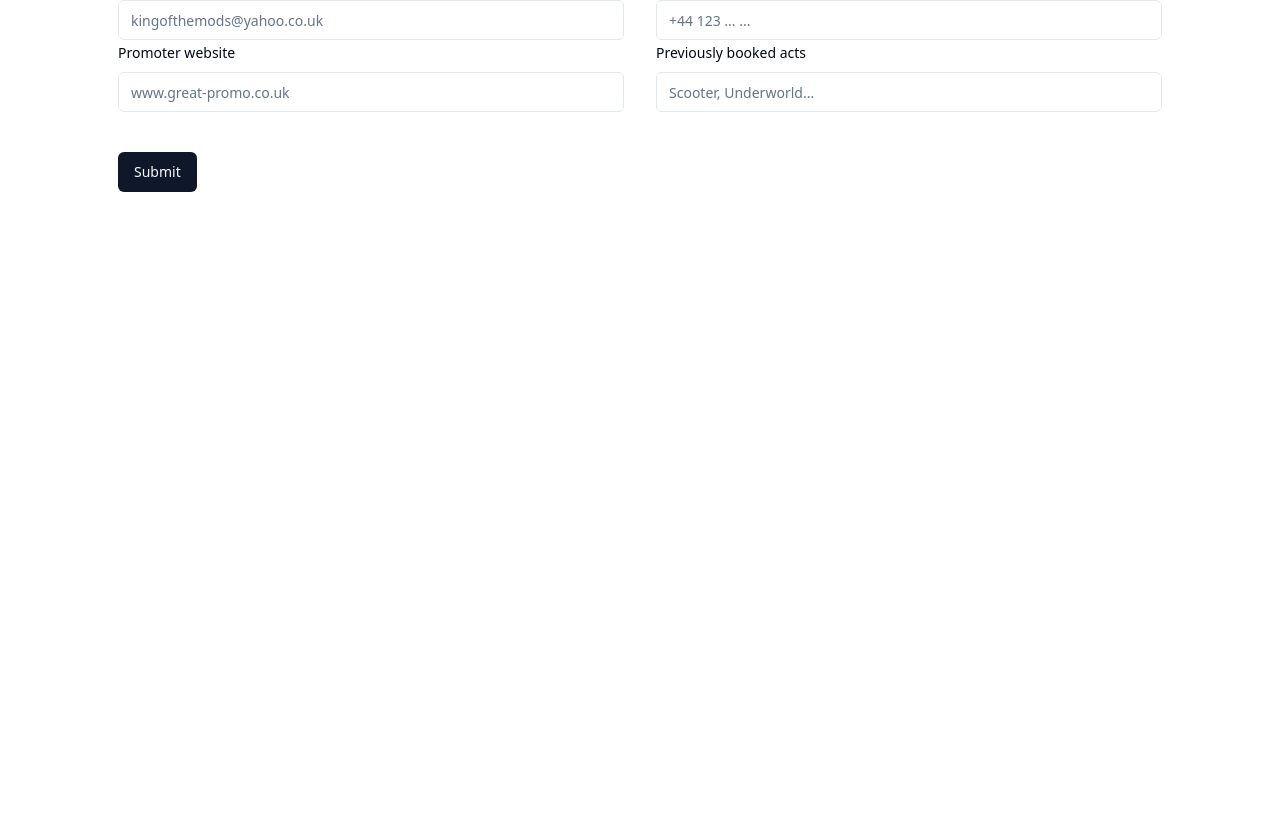
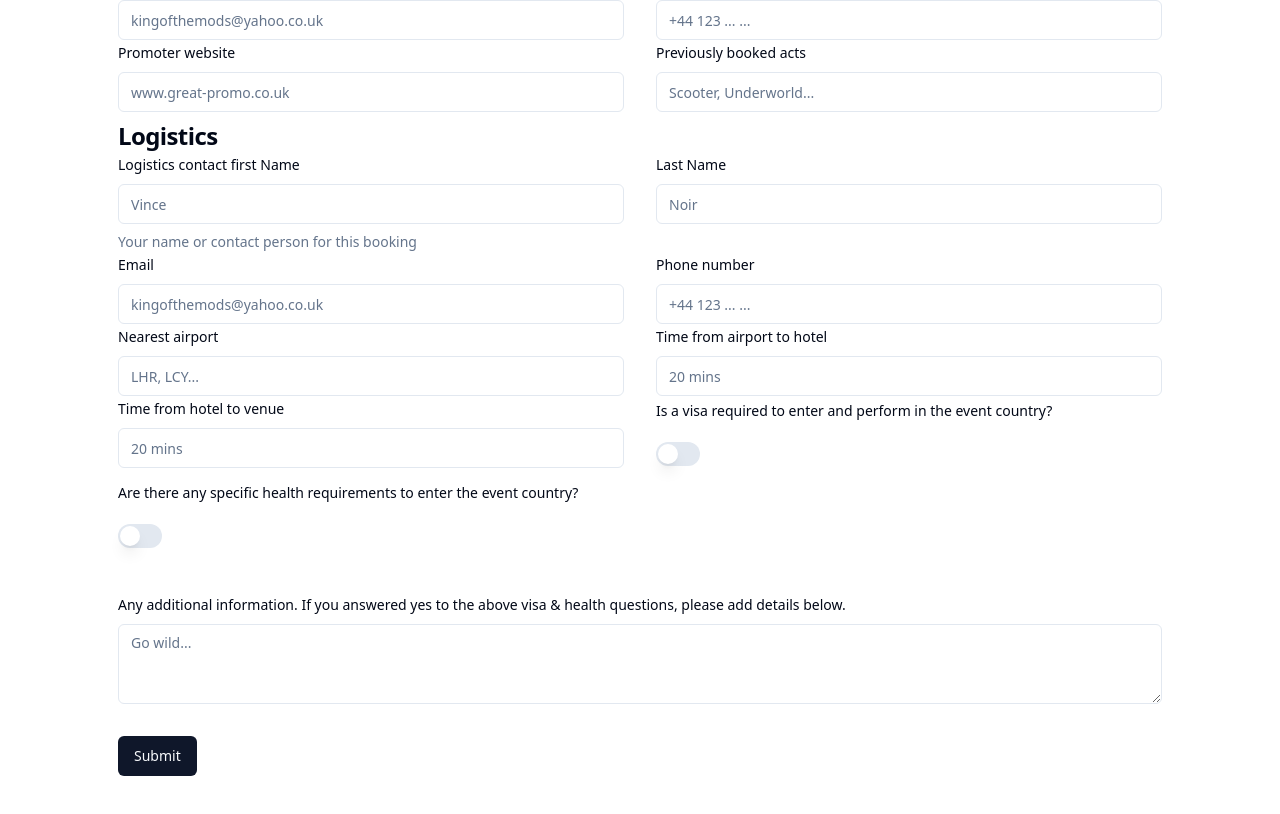
Before and after one commit to Jangelsdork/artist-booking-form, a Next.js app: page / in a window 1280 px wide. Shown: the part 2220-3034 px from the top of the page. Before the commit the page ends 2492 px from the top, so only its background shows below. Built offline with nearby package versions, Linux system fonts and the light colour scheme.

Commit message:
added all inputs, first debul of zod schema

```diff
--- a/src/components/BookingForm.tsx
+++ b/src/components/BookingForm.tsx
@@ -41,6 +41,7 @@ import {
 
 import { Switch } from "@/components/ui/switch"
 
+import { Textarea } from "@/components/ui/textarea"
 
 const dayjs = require('dayjs')
 
@@ -55,7 +56,7 @@ const formSchema = z.object({
   artist_name: z.string().min(2).max(50),
   type_performance: z.string().min(2).max(8),
   event_date: z.coerce.date().min(new Date(today), { message: "Date must be in the future" }),
-  alternative_dates: z.string().min(2).max(50).optional(),
+  alternative_dates: z.string().max(50).optional(),
   event_name: z.string().min(2).max(50),
   financial_offer: z.number(),
   currency: z.string().min(3).max(3),
@@ -64,7 +65,7 @@ const formSchema = z.object({
   role: z.string().min(2).max(50),
   venue_name: z.string().min(2).max(50),
   venue_street: z.string().min(2).max(50),
-  venue_number: z.string().min(2).max(10),
+  venue_number: z.string().min(1).max(10),
   venue_city: z.string().min(2).max(50),
   venue_country: z.string().min(2).max(50),
   venue_capacity: z.number().lt(100000).positive(),
@@ -72,8 +73,8 @@ const formSchema = z.object({
   venue_website: z.string().url({ message: "Invalid url" }),
   sound_system: z.string().min(2).max(100),
   stage_or_booth: z.string().min(2).max(10),
-  ticket_price_adv: z.string().min(2).max(15),
-  ticket_price_dos: z.string().min(2).max(15),
+  ticket_price_adv: z.number().lt(100000).positive(),
+  ticket_price_dos: z.number().lt(100000).positive(),
   billing: z.string().min(2).max(100),
   announcement: z.coerce.date().min(new Date(today), { message: "Date must be in the future" }),
   other_artists: z.string().min(2).max(500),
@@ -86,11 +87,11 @@ const formSchema = z.object({
   doors_close: z.string().min(2).max(50),
   company_name: z.string().min(2).max(50),
   company_street: z.string().min(2).max(50),
-  company_number: z.string().min(2).max(10),
+  company_number: z.string().min(1).max(10),
   company_city: z.string().min(2).max(50),
   company_country: z.string().min(2).max(50),
   vat: z.boolean(),
-  company_vat: z.string().min(2).max(20).optional(),
+  company_vat: z.string().max(20).optional(),
   signatory_first: z.string().min(2).max(50),
   signatory_last: z.string().min(2).max(50),
   signatory_email: z.string().email({ message: "Please enter a valid email address." }),
@@ -104,9 +105,9 @@ const formSchema = z.object({
   airport: z.string().min(2).max(50),
   time_to_hotel: z.string().min(2).max(50),
   time_to_venue: z.string().min(2).max(50),
-  visa: z.string().min(2).max(50),
-  health: z.string().min(2).max(50),
-  additional: z.string().max(500),
+  visa: z.boolean(),
+  health: z.boolean(),
+  additional: z.string().max(1000).optional(),
 })
 
 
@@ -114,6 +115,7 @@ const formSchema = z.object({
 export function BookingForm() {
 
   const [date, setDate] = useState<Date>()
+  const [dateAnnounce, setDateAnnounce] = useState<Date>()
 
   function WhtInput(form: any){
     return (
@@ -184,8 +186,8 @@ const form = useForm<z.infer<typeof formSchema>>({
       venue_website: "",
       sound_system: "",
       stage_or_booth: "",
-      ticket_price_adv: "",
-      ticket_price_dos: "",
+      ticket_price_adv: 0,
+      ticket_price_dos: 0,
       billing: "",
       announcement: today,
       other_artists: "",
@@ -216,14 +218,13 @@ const form = useForm<z.infer<typeof formSchema>>({
       airport: "",
       time_to_hotel: "",
       time_to_venue: "",
-      visa: "",
-      health: "",
+      visa: false,
+      health: false,
       additional: "",
     },
   })
 
-  console.log(form.control._formValues.first_name)
-  console.log(form.control._formValues.wht)
+
 
   function onSubmit(values: z.infer<typeof formSchema>) {
     console.log(values)
@@ -599,7 +600,11 @@ const form = useForm<z.infer<typeof formSchema>>({
                 <FormItem>
                   <FormLabel>Capacity</FormLabel>
                   <FormControl>
-                    <Input placeholder="300" {...field} />
+                  <Input
+                    type="number"
+                    placeholder="300"
+                    {...field}
+                    onChange={event => field.onChange(+event.target.value)} />
                   </FormControl>
                   <FormMessage />
                 </FormItem>
@@ -612,7 +617,11 @@ const form = useForm<z.infer<typeof formSchema>>({
                 <FormItem>
                   <FormLabel>VIP tables</FormLabel>
                   <FormControl>
-                    <Input placeholder="10" {...field} />
+                  <Input
+                    type="number"
+                    placeholder="10"
+                    {...field}
+                    onChange={event => field.onChange(+event.target.value)} />
                   </FormControl>
                   <FormMessage />
                 </FormItem>
@@ -626,7 +635,7 @@ const form = useForm<z.infer<typeof formSchema>>({
                   <FormItem>
                     <FormLabel>Venue website</FormLabel>
                     <FormControl>
-                      <Input placeholder="www.velvet-onion.co.uk" {...field} />
+                      <Input placeholder="http://www.velvet-onion.co.uk" {...field} />
                     </FormControl>
                     <FormMessage />
                   </FormItem>
@@ -749,8 +758,8 @@ const form = useForm<z.infer<typeof formSchema>>({
                         <PopoverContent className="w-auto p-0">
                           <Calendar
                             mode="single"
-                            selected={date}
-                            onSelect={setDate}
+                            selected={dateAnnounce}
+                            onSelect={setDateAnnounce}
                             initialFocus
                           />
                         </PopoverContent>
@@ -965,6 +974,7 @@ const form = useForm<z.infer<typeof formSchema>>({
                 )}
               />
               <div>{form.control._formValues.vat ? <VatInput /> : ""}</div>
+
               <FormField
                 control={form.control}
                 name="signatory_first"
@@ -1051,8 +1061,165 @@ const form = useForm<z.infer<typeof formSchema>>({
               />
 
 
+          <h2 className="scroll-m-20 text-2xl font-semibold tracking-tight">Logistics</h2><div></div>
+          <FormField
+                control={form.control}
+                name="logistics_first"
+                render={({ field }) => (
+                  <FormItem>
+                    <FormLabel>Logistics contact first Name</FormLabel>
+                    <FormControl>
+                      <Input placeholder="Vince" {...field} />
+                    </FormControl>
+                    <FormDescription>
+                      Your name or contact person for this booking
+                    </FormDescription>
+                    <FormMessage />
+                  </FormItem>
+                )}
+              />
+              <FormField
+                control={form.control}
+                name="logistics_last"
+                render={({ field }) => (
+                  <FormItem>
+                    <FormLabel>Last Name</FormLabel>
+                    <FormControl>
+                      <Input placeholder="Noir" {...field} />
+                    </FormControl>
+                    <FormDescription></FormDescription>
+                    <FormMessage />
+                  </FormItem>
+                )}
+              />
+              <FormField
+                control={form.control}
+                name="logistics_email"
+                render={({ field }) => (
+                  <FormItem>
+                    <FormLabel>Email</FormLabel>
+                    <FormControl>
+                      <Input
+                        placeholder="kingofthemods@yahoo.co.uk"
+                        {...field}
+                      />
+                    </FormControl>
+                    <FormMessage />
+                  </FormItem>
+                )}
+              />
+              <FormField
+                control={form.control}
+                name="logistics_phone"
+                render={({ field }) => (
+                  <FormItem>
+                    <FormLabel>Phone number</FormLabel>
+                    <FormControl>
+                      <Input placeholder="+44 123 ... ... " {...field} />
+                    </FormControl>
+
+                    <FormMessage />
+                  </FormItem>
+                )}
+              />
+              <FormField
+                control={form.control}
+                name="airport"
+                render={({ field }) => (
+                  <FormItem>
+                    <FormLabel>Nearest airport</FormLabel>
+                    <FormControl>
+                      <Input placeholder="LHR, LCY..." {...field} />
+                    </FormControl>
+
+                    <FormMessage />
+                  </FormItem>
+                )}
+              />
+              <FormField
+                control={form.control}
+                name="time_to_hotel"
+                render={({ field }) => (
+                  <FormItem>
+                    <FormLabel>Time from airport to hotel</FormLabel>
+                    <FormControl>
+                      <Input placeholder="20 mins" {...field} />
+                    </FormControl>
+
+                    <FormMessage />
+                  </FormItem>
+                )}
+              />
+              <FormField
+                control={form.control}
+                name="time_to_venue"
+                render={({ field }) => (
+                  <FormItem>
+                    <FormLabel>Time from hotel to venue</FormLabel>
+                    <FormControl>
+                      <Input placeholder="20 mins" {...field} />
+                    </FormControl>
+
+                    <FormMessage />
+                  </FormItem>
+                )}
+              />
+              <FormField
+                control={form.control}
+                name="visa"
+                render={({ field }) => (
+                  <FormItem className="flex flex-col pt-2 pb-1" >
+                    <FormLabel className="pb-4">Is a visa required to enter and perform in the event country?</FormLabel>
+                    <FormControl>
+                    <Switch
+
+                      checked={field.value}
+                      onCheckedChange={field.onChange}
+                    />
+                    </FormControl>
+                    <FormDescription>
+                    </FormDescription>
+                    <FormMessage />
+                  </FormItem>
+                )}
+              />
+              <FormField
+                control={form.control}
+                name="health"
+                render={({ field }) => (
+                  <FormItem className="flex flex-col pt-2 pb-1" >
+                    <FormLabel className="pb-4">Are there any specific health requirements to enter the event country?</FormLabel>
+                    <FormControl>
+                    <Switch
+
+                      checked={field.value}
+                      onCheckedChange={field.onChange}
+                    />
+                    </FormControl>
+                    <FormDescription>
+                    </FormDescription>
+                    <FormMessage />
+                  </FormItem>
+                )}
+              />
+              <div></div>
+
 
           </div>
+          <FormField
+                control={form.control}
+                name="additional"
+                render={({ field }) => (
+                  <FormItem>
+                    <FormLabel>Any additional information. If you answered yes to the above visa & health questions, please add details below.</FormLabel>
+                    <FormControl>
+                      <Textarea placeholder="Go wild..." {...field} />
+                    </FormControl>
+
+                    <FormMessage />
+                  </FormItem>
+                )}
+              />
           <Button type="submit">Submit</Button>
         </form>
       </Form>
--- /dev/null
+++ b/src/components/ui/textarea.tsx
@@ -0,0 +1,24 @@
+import * as React from "react"
+
+import { cn } from "@/lib/utils"
+
+export interface TextareaProps
+  extends React.TextareaHTMLAttributes<HTMLTextAreaElement> {}
+
+const Textarea = React.forwardRef<HTMLTextAreaElement, TextareaProps>(
+  ({ className, ...props }, ref) => {
+    return (
+      <textarea
+        className={cn(
+          "flex min-h-[80px] w-full rounded-md border border-input bg-background px-3 py-2 text-sm ring-offset-background placeholder:text-muted-foreground focus-visible:outline-none focus-visible:ring-2 focus-visible:ring-ring focus-visible:ring-offset-2 disabled:cursor-not-allowed disabled:opacity-50",
+          className
+        )}
+        ref={ref}
+        {...props}
+      />
+    )
+  }
+)
+Textarea.displayName = "Textarea"
+
+export { Textarea }
```
